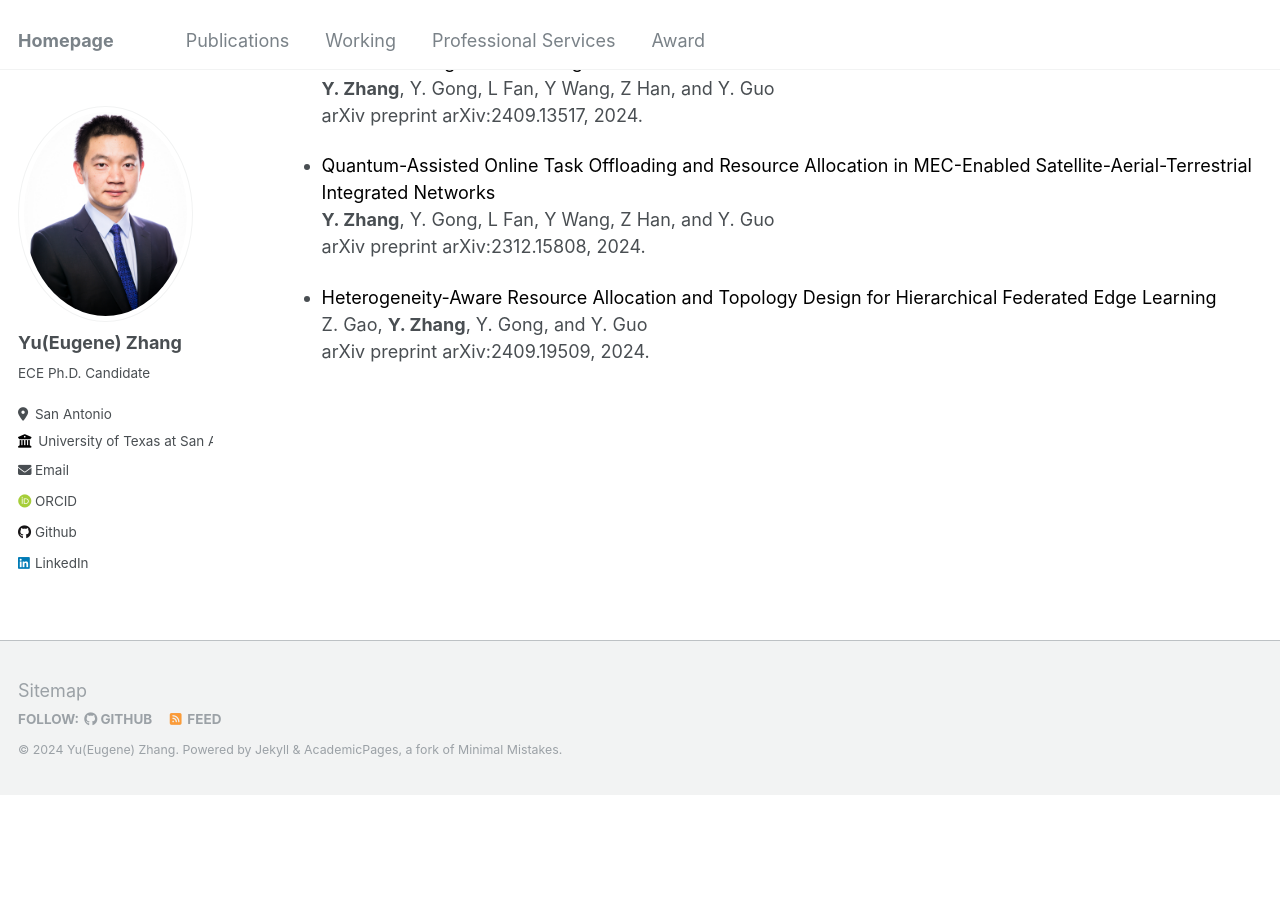
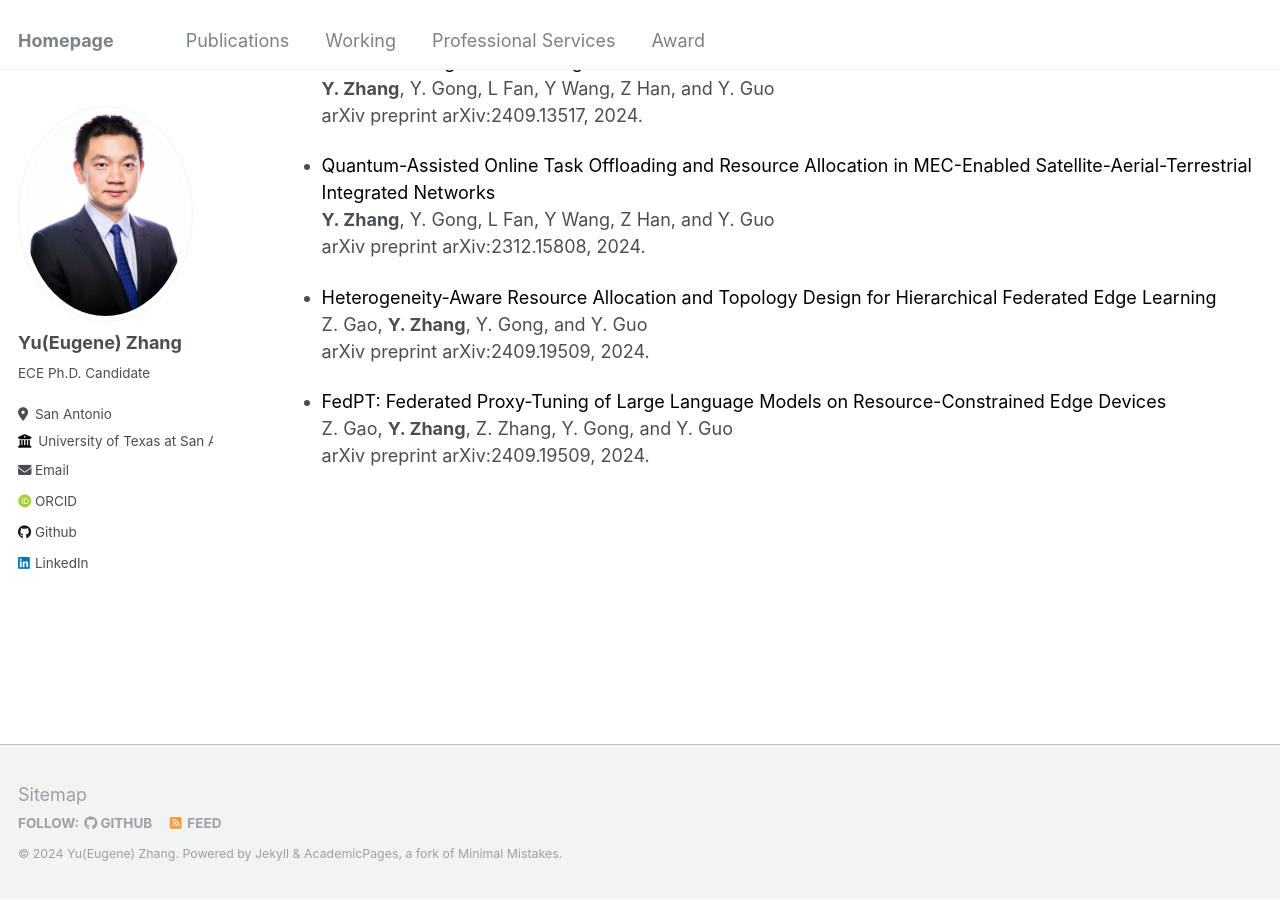
Before and after one commit to Yu-Zhang-Eugene/yu-zhang-eugene.github.io, a Jekyll site: the page built from _pages/publications.md, in a window 1280 px wide and 900 px high, scrolled down 799 px. Built offline with Jekyll 4.4.1, drawn with Linux system fonts in a browser that asks for light colours; some web fonts are replaced; before the commit the page ends 1595 px from its top, so only the background shows below that.

Commit message:
Update publications.md

```diff
--- a/_pages/publications.md
+++ b/_pages/publications.md
@@ -46,3 +46,7 @@ arXiv preprint 	arXiv:2409.13517, 2024.
 - <span style="color: black;"> Heterogeneity-Aware Resource Allocation and Topology Design for Hierarchical Federated Edge Learning </span>
   Z. Gao, __Y. Zhang__, Y. Gong, and Y. Guo
   arXiv preprint arXiv:2409.19509, 2024.
+
+- <span style="color: black;"> FedPT: Federated Proxy-Tuning of Large Language Models on Resource-Constrained Edge Devices </span>
+  Z. Gao, __Y. Zhang__,  Z. Zhang, Y. Gong, and Y. Guo
+  arXiv preprint arXiv:2409.19509, 2024.
```
